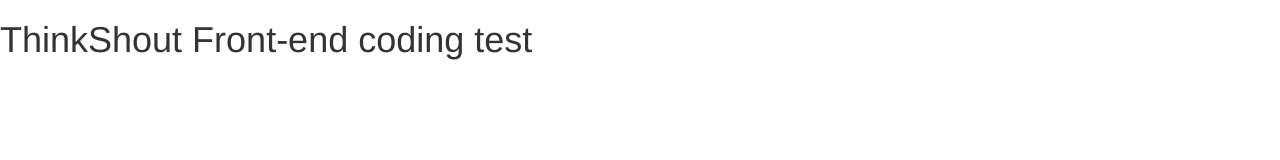
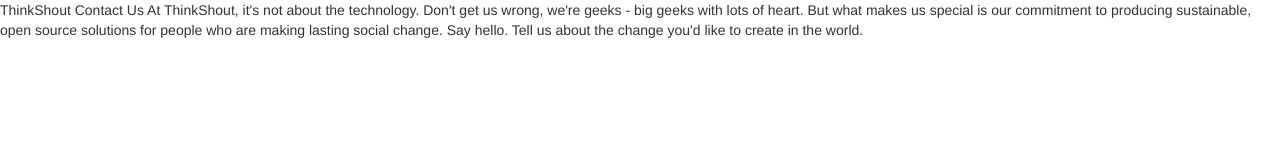
Before and after one commit to thinkshout/front-end-test, a plain HTML site: page index.html in a window 1280 px wide. Drawn offline with nearby package versions, Linux system fonts and the light colour scheme.

Commit message:
Additional directions to the readme. Adding content to the index file and necessary assets.

```diff
--- a/index.html
+++ b/index.html
@@ -23,8 +23,20 @@
   </head>
 
   <body>
-    <h1>ThinkShout Front-end coding test</h1>
-    <!-- add the form here -->
+
+  	<!-- Sitename -->
+    ThinkShout
+
+    <!-- Page Title -->
+    Contact Us
+
+    <!-- Body Text -->
+    At ThinkShout, it's not about the technology. Don't get us wrong, we're geeks - big geeks with lots of heart. But what makes us special is our commitment to producing sustainable, open source solutions for people who are making lasting social change.
+
+		Say hello. Tell us about the change you'd like to create in the world.
+
+		<!-- The Form  -->
+
   </body>
 
 </html>
```
Also changed, not shown: assets/thinkshout-id.png (added), assets/thinkshout-id.svg (added), docs/desktop.png (added), docs/mobile.png (added), 1 other file.
